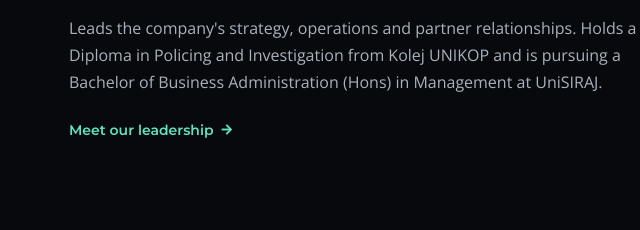
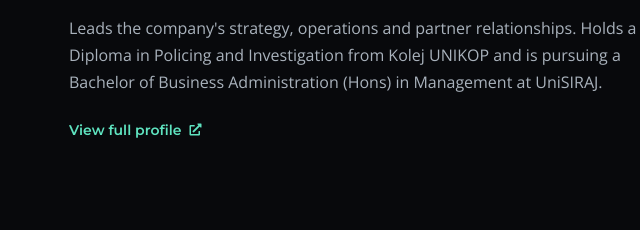
Before and after one commit to nisrinamasyitah/SupplySynergyNiaga-Portal, a plain HTML site: page index.html in a window 1280 px wide. Shown: the part 4370-4600 px from the top of the page, 451-1091 px from the left. Drawn offline with nearby package versions, Linux system fonts and the light colour scheme.

Commit message:
Link Managing Director profile to portfolio site

```diff
--- a/index.html
+++ b/index.html
@@ -298,7 +298,7 @@
             <p class="lf-name">Muhammad Fauzi Bin Ahmad</p>
             <p class="lf-role">Managing Director</p>
             <p>Leads the company's strategy, operations and partner relationships. Holds a Diploma in Policing and Investigation from Kolej UNIKOP and is pursuing a Bachelor of Business Administration (Hons) in Management at UniSIRAJ.</p>
-            <a href="about.html#leadership" class="text-link">Meet our leadership <i class="fas fa-arrow-right"></i></a>
+            <a href="https://portfoliomuhammadfauzi.netlify.app" target="_blank" rel="noopener" class="text-link">View full profile <i class="fas fa-external-link-alt"></i></a>
         </div>
     </div>
 </section>
```
Also changed, not shown: about.html (+1 -1 lines).
